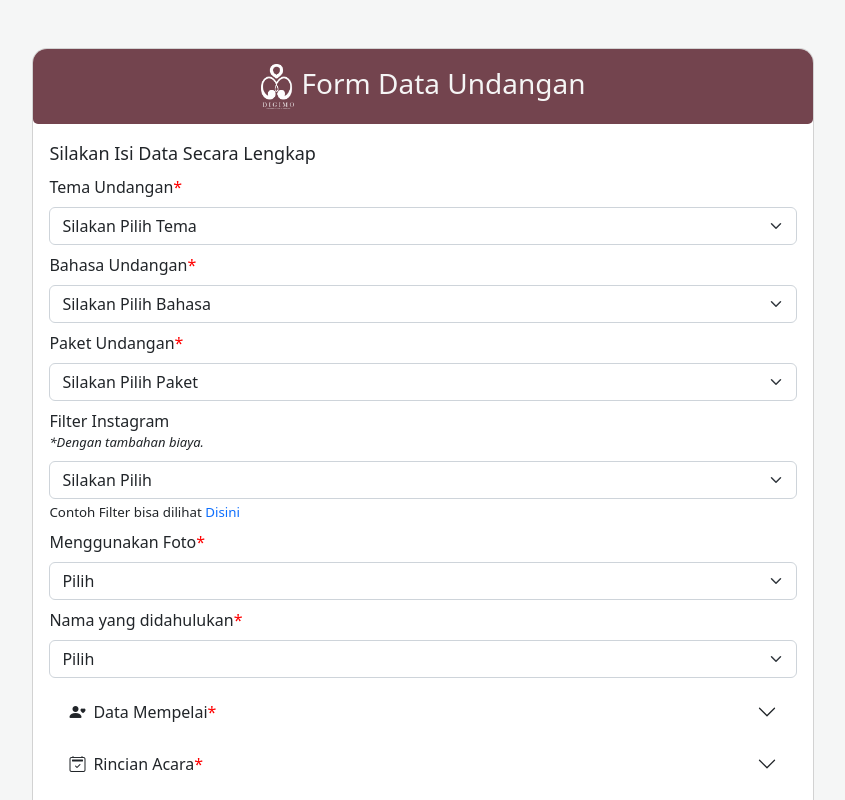
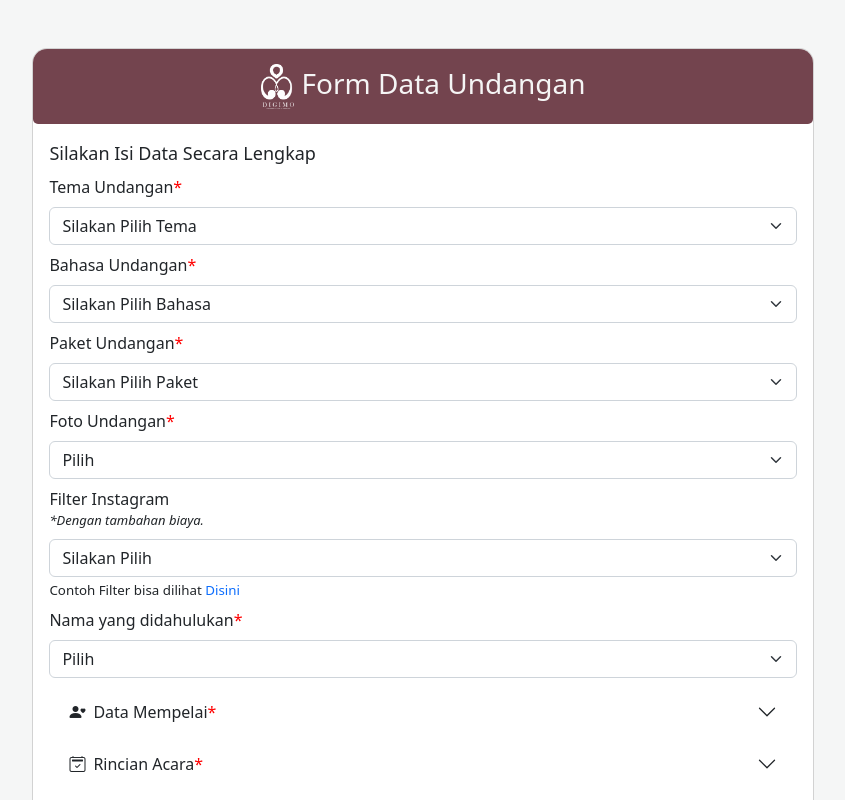
Before and after one commit to ulummu/formundangan2, a React (Create React App) app: page / in a window 1280 px wide. Shown: the top 800 px of the page, without its empty margins (217-1062 px from the left). Built offline with nearby package versions, Linux system fonts and the light colour scheme.

Commit message:
swap foto dan filter

```diff
--- a/src/Components/CardForm.js
+++ b/src/Components/CardForm.js
@@ -12,6 +12,7 @@
 } from "react-bootstrap";
 import "./CardForm.css";
 import "bootstrap-icons/font/bootstrap-icons.css";
+import { useEffect } from "react";
 
 const initialValues = {
   tema: "",
@@ -82,7 +83,6 @@
   const [temp, setTemp] = useState("");
   const [filter, setFilter] = useState("");
 
-  // useEffect(() => {}, [dataGold]);
   const capitalFirstWord = (e) => {
     var words = e.split(" ");
     for (var i = 0; i < words.length; i++) {
@@ -105,11 +105,11 @@
           values.bahasa +
           "%0a%0a3. Paket Undangan Web : " +
           values.paket +
-          "%0a%0a4. Filter Instagram : " +
+          "%0a%0a4. Foto Undangan : " +
+          values.foto +
+          "%0a%0a5. Filter Instagram : " +
           values.pakaiFilter +
           filter +
-          "%0a%0a5. Penggunaan Foto : " +
-          values.foto +
           "%0a%0a6. Nama yang didahulukan : " +
           values.namaAwal +
           "%0a%0a7. Mempelai Wanita %0a-Nama Panggilan : " +
@@ -198,11 +198,11 @@
           values.bahasa +
           "%0a%0a3. Paket Undangan Web : " +
           values.paket +
-          "%0a%0a4. Filter Instagram : " +
+          "%0a%0a4. Foto Undangan: " +
+          values.foto +
+          "%0a%0a5. Filter Instagram : " +
           values.pakaiFilter +
           filter +
-          "%0a%0a5. Penggunaan Foto : " +
-          values.foto +
           "%0a%0a6. Nama yang didahulukan : " +
           values.namaAwal +
           "%0a%0a7. Mempelai Wanita %0a-Nama Panggilan : " +
@@ -256,6 +256,8 @@
           "%0a%0a10. Musik : " +
           values.musik;
       }
+    } else {
+      console.log("error");
     }
     // console.log(dataGold);
     event.preventDefault();
@@ -322,8 +324,8 @@
     } else {
       setDataResepsi("%0a-Acara : " + values.namaAcaraResepsi);
     }
-    if (!!values.nomorCatin) {
-      setNoCatin("%0a-Nomor Calon Pengantin : " + values.nomorCatin);
+    if (e.target.name === "nomorCatin") {
+      setNoCatin("%0a-Nomor Calon Pengantin : " + e.target.value);
     }
     if (dataGold === 1) {
       setTemp(encodeURI(values.loveStory));
@@ -345,7 +347,9 @@
       [name]: value,
     });
   };
-
+  // useEffect(() => {
+  //   handleInputChange;
+  // }, []);
   return (
     <Container>
       <Row>
@@ -437,6 +441,26 @@
                   </Form.Select>
                   <Form.Control.Feedback type="invalid">
                     Paket Belum Dipilih
+                  </Form.Control.Feedback>
+                </Form.Group>
+
+                <Form.Group className="mb-2">
+                  <Form.Label className="labelForm">Foto Undangan</Form.Label>
+                  <Form.Select
+                    name="foto"
+                    value={values.foto}
+                    onChange={handleInputChange}
+                    required
+                  >
+                    <option value="" disabled hidden>
+                      Pilih
+                    </option>
+                    <option value="Dengan Foto">Dengan Foto</option>
+                    <option value="Tanpa Foto">Tanpa Foto</option>
+                    <option value="Animasi">Animasi</option>
+                  </Form.Select>
+                  <Form.Control.Feedback type="invalid">
+                    Foto Belum Dipilih
                   </Form.Control.Feedback>
                 </Form.Group>
 
@@ -554,28 +578,6 @@
                     </Form.Group>
                   </Form.Group>
                 )}
-
-                <Form.Group className="mb-2">
-                  <Form.Label className="labelForm">
-                    Menggunakan Foto
-                  </Form.Label>
-                  <Form.Select
-                    name="foto"
-                    value={values.foto}
-                    onChange={handleInputChange}
-                    required
-                  >
-                    <option value="" disabled hidden>
-                      Pilih
-                    </option>
-                    <option value="Dengan Foto">Dengan Foto</option>
-                    <option value="Tanpa Foto">Tanpa Foto</option>
-                    <option value="Animasi">Animasi</option>
-                  </Form.Select>
-                  <Form.Control.Feedback type="invalid">
-                    Foto Belum Dipilih
-                  </Form.Control.Feedback>
-                </Form.Group>
 
                 <Form.Group className="mb-2">
                   <Form.Label className="labelForm">
```
